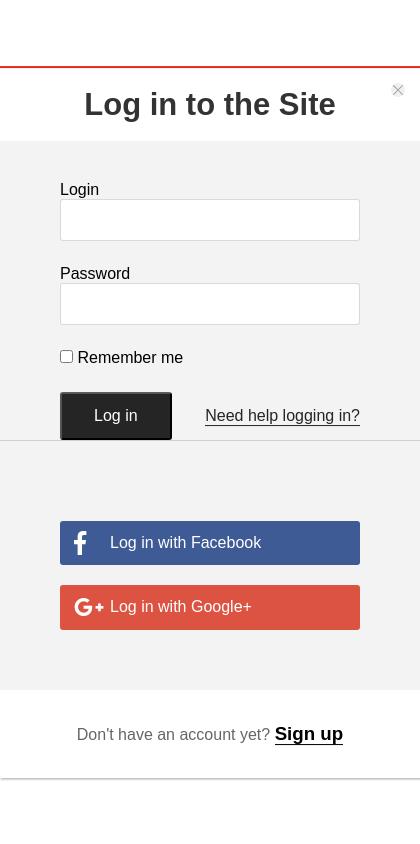
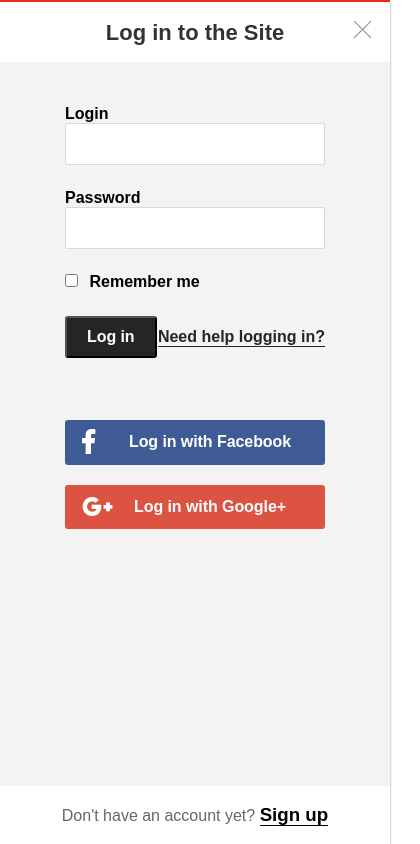
Before and after one commit to valKovbasiuk/login_form, a website: page docs/index.html in a window 390 px wide. Shown: the whole page, 420 px wide, since content can reach past the window. Drawn offline with Linux system fonts and the light colour scheme.

Commit message:
form with resposive

```diff
--- a/dev/sass/_button.scss
+++ b/dev/sass/_button.scss
@@ -1,6 +1,7 @@
 [class*='btn__'] {
     white-space: nowrap;
     user-select: none;
+    text-align: center;
     cursor: pointer;
 }
 
@@ -11,10 +12,14 @@
     padding: 13px 32px;
     border-radius: 3px;
     margin: auto;
+    font-family: Arial;
+    font-weight: 700;
+    letter-spacing: -0.07px;
 }
 
 .btn__icon-left {
     padding-left: 50px;
+    padding-right: 20px;
     text-decoration: none;
     color: $color_lightest;
     margin-bottom: 20px;
@@ -49,7 +54,7 @@
     position: absolute;
     left: 0;
     top: 0;
-    padding: 0 14px;
+    padding: 0 17px;
 }
 
 .btn__close {
@@ -57,6 +62,7 @@
     right: 15px;
     top: 15px;
     background-image: url('../img/close-icon.svg');
+    background-color: transparent;
     background-size: 14px 14px;
     background-position: center center;
     border-radius: 50%;
@@ -65,3 +71,21 @@
     width: 14px;
     overflow: hidden;
 }
+
+@media (max-width: 839px) {
+    .btn__close {
+        background-size: 25px 25px;
+        height: 25px;
+        width: 25px;
+    }
+}
+
+@media (max-width: 419px) {
+    .btn__icon-left {
+        width: 260px;
+        margin: 20px auto;
+    }
+    .btn__no-icon {
+        padding: 10px 20px;
+    }
+}
--- a/dev/sass/_loginform.scss
+++ b/dev/sass/_loginform.scss
@@ -17,6 +17,7 @@
 }
 
 .label {
+    font-weight: 700;
     margin-bottom: 24px;
 }
 
@@ -29,13 +30,15 @@
 }
 
 .link {
+    font-weight: 700;
     margin-left: auto;
     border-bottom: 1px solid currentColor;
     text-decoration: none;
 }
 
 .checkbox {
-    display: inline-block;
+    // display: inline-block;
+    margin-right: 7px;
 }
 
 .login.container {
@@ -49,6 +52,25 @@
 @media (max-width: 839px) {
     .form {
         padding: 0 60px;
-        border-left: 0px solid $color_decor-line;
+        border-left: 0;
     }
 }
+
+@media (max-width: 419px) {
+    .form {
+        padding: 0;
+        margin: 0 auto;
+        .text_field {
+            width: 260px;
+        }
+        .label {
+            width: 260px;
+            margin-left: auto;
+            margin-right: auto;
+        }
+        .login.container {
+            width: 260px;
+            margin: auto;
+        }
+    }
+}
--- a/dev/sass/_modal.scss
+++ b/dev/sass/_modal.scss
@@ -1,3 +1,12 @@
+.overlay {
+    position: fixed;
+    background-color: rgb(232, 232, 232);
+    top: 0;
+    bottom: 0;
+    left: 0;
+    right: 0;
+}
+
 .modal {
     display: block;
     font-family: $main-font;
@@ -37,7 +46,7 @@
 }
 
 .footer {
-    height: 88px;
+    min-height: 88px;
     display: flex;
     justify-content: center;
     align-items: center;
@@ -65,7 +74,44 @@
 }
 
 @media (max-width: 839px) {
-    .half_column:first-child {
-        border-bottom: $border;
+    .main {
+        width: 420px;
+        &:first-child:after {
+            content: "";
+            height: 0;
+            width: 300px;
+            margin: 0 auto;
+            border-bottom: $border;
+        }
     }
 }
+
+@media (max-width: 419px) {
+    .modal {
+        // width: 100vw;
+        top: 0;
+        transform: none;
+        min-height: 100vh;
+    }
+    .title {
+        font-size: 22px;
+    }
+    .main {
+        width: 100vw;
+        height: calc(100vh - 120px);
+    }
+    .half_column {
+        margin: 5vh 0;
+        width: 100vw;
+    }
+    .social.half_column {
+        margin: 0;
+    }
+    .footer {
+        position: fixed;
+        bottom: 0;
+        height: 59px;
+        width: 100vw;
+        min-height: unset;
+    }
+}
--- a/docs/index.html
+++ b/docs/index.html
@@ -12,6 +12,7 @@
 </head>
 
 <body>
+    <div class="overlay">
         <dialog class="modal" style="display:block">
             <button class="btn__close"></button>
             <header class="header">
@@ -60,7 +61,7 @@
                 </span>
             </footer>
         </dialog>
-
+    </div>
 </body>
 
 </html>
```
Also changed, not shown: docs/css/base.css, 1 other file. Lines whose indentation alone changed are shown as unchanged.
